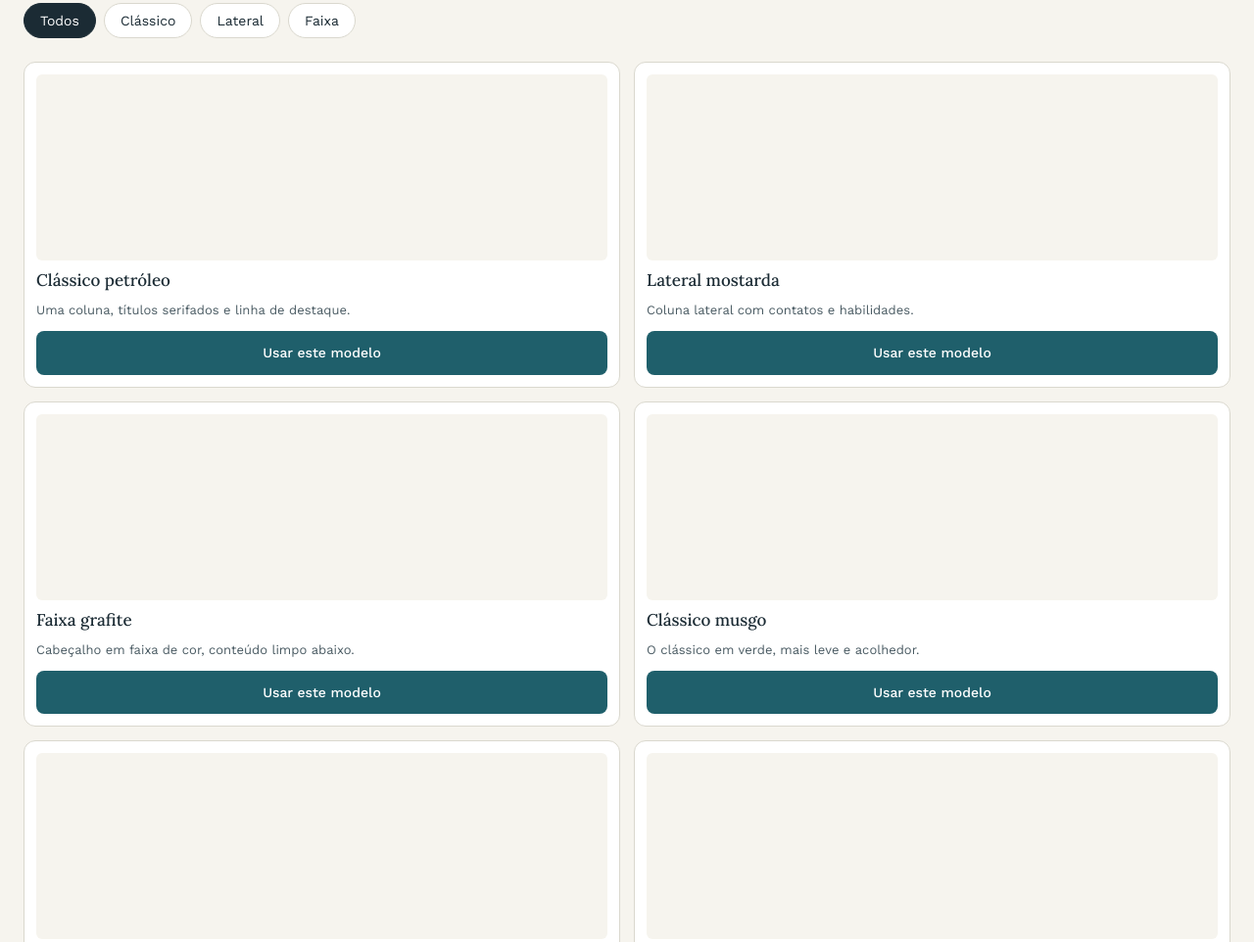
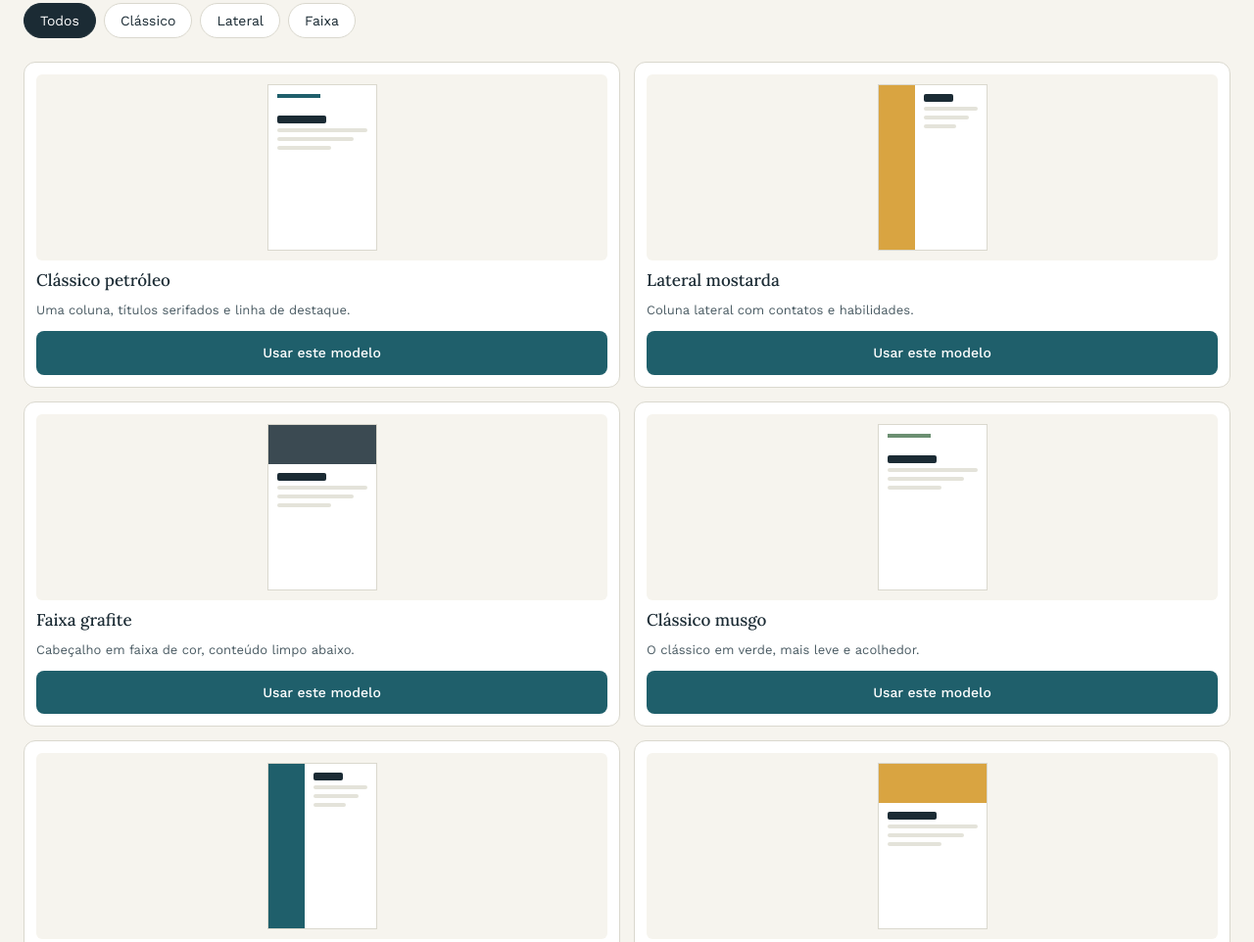
Before and after one commit to nathaliadebona/cvfacil, a plain HTML site: page modelos.html in a window 1280 px wide. Shown: the part 221-1183 px from the top of the page at 98% size. Drawn offline with nearby package versions, Linux system fonts and the light colour scheme.

Commit message:
style: adiciona miniaturas dos modelos em CSS
Cria as cores de tema por data-tema no estilo geral e desenha as miniaturas dos modelos com a mesma estrutura de HTML, variando o layout por data-tipo e a cor por data-tema.

```diff
--- a/css/modelos.css
+++ b/css/modelos.css
@@ -63,7 +63,10 @@ main {
 }
 
 .miniatura {
+    display: flex;
+    justify-content: center;
     height: 11.875rem;
+    padding: 0.625rem;
     border-radius: 0.375rem;
     background-color: var(--cor-fundo);
 }
@@ -72,3 +75,71 @@ main {
     padding: 0.6875rem 0.5rem;
     font-size: 0.875rem;
 }
+
+.folha {
+    display: flex;
+    width: 7rem;
+    height: 100%;
+    border: 0.0625rem solid var(--cor-borda);
+    background-color: #fff;
+    overflow: hidden;
+}
+
+.destaque {
+    background-color: var(--cor-tema);
+}
+
+.conteudo {
+    display: flex;
+    flex-direction: column;
+    flex: 1;
+    gap: 0.3125rem;
+    padding: 0.5625rem;
+}
+
+.conteudo span {
+    display: block;
+    height: 0.25rem;
+    border-radius: 0.125rem;
+    background-color: #E4E3DA;
+}
+
+.conteudo span:first-child {
+    height: 0.5rem;
+    width: 55%;
+    background-color: var(--cor-texto);
+}
+
+.conteudo span:nth-child(3) {
+    width: 85%;
+}
+
+.conteudo span:nth-child(4) {
+    width: 60%;
+}
+
+.modelo-card[data-tipo="faixa"] .folha {
+    flex-direction: column;
+}
+
+.modelo-card[data-tipo="faixa"] .destaque {
+    height: 2.5rem;
+}
+
+.modelo-card[data-tipo="lateral"] .folha {
+    flex-direction: row;
+}
+
+.modelo-card[data-tipo="lateral"] .destaque {
+    width: 34%;
+}
+
+.modelo-card[data-tipo="classico"] .folha {
+    flex-direction: column;
+}
+
+.modelo-card[data-tipo="classico"] .destaque {
+    height: 0.25rem;
+    width: 40%;
+    margin: 0.5625rem 0 0.5625rem 0.5625rem;
+}
--- a/css/style.css
+++ b/css/style.css
@@ -9,6 +9,22 @@
 
     --fonte-titulo: 'Lora', serif;
     --fonte-corpo: 'Work Sans', sans-serif;
+}
+
+[data-tema="petroleo"] {
+    --cor-tema: #1F5F6B;
+}
+
+[data-tema="mostarda"] {
+    --cor-tema: #D9A441;
+}
+
+[data-tema="grafite"] {
+    --cor-tema: #3B4A52;
+}
+
+[data-tema="musgo"] {
+    --cor-tema: #6B8F71;
 }
 
 * {
--- a/modelos.html
+++ b/modelos.html
@@ -49,8 +49,18 @@
 
         <ul class="modelos-opcoes">
             <li>
-                <article class="modelo-card" data-tipo="classico">
-                    <div class="miniatura"></div>
+                <article class="modelo-card" data-tipo="classico" data-tema="petroleo">
+                    <div class="miniatura">
+                        <div class="folha">
+                            <div class="destaque"></div>
+                            <div class="conteudo">
+                                <span></span>
+                                <span></span>
+                                <span></span>
+                                <span></span>
+                            </div>
+                        </div>
+                    </div>
                     <h2>Clássico petróleo</h2>
                     <p>Uma coluna, títulos serifados e linha de destaque.</p>
                     <a href="editor.html" class="botao-principal">Usar este modelo</a>
@@ -58,8 +68,18 @@
             </li>
 
             <li>
-                <article class="modelo-card" data-tipo="lateral">
-                    <div class="miniatura"></div>
+                <article class="modelo-card" data-tipo="lateral" data-tema="mostarda">
+                    <div class="miniatura">
+                        <div class="folha">
+                            <div class="destaque"></div>
+                            <div class="conteudo">
+                                <span></span>
+                                <span></span>
+                                <span></span>
+                                <span></span>
+                            </div>
+                        </div>
+                    </div>
                     <h2>Lateral mostarda</h2>
                     <p>Coluna lateral com contatos e habilidades.</p>
                     <a href="editor.html" class="botao-principal">Usar este modelo</a>
@@ -67,8 +87,18 @@
             </li>
 
             <li>
-                <article class="modelo-card" data-tipo="faixa">
-                    <div class="miniatura"></div>
+                <article class="modelo-card" data-tipo="faixa" data-tema="grafite">
+                    <div class="miniatura">
+                        <div class="folha">
+                            <div class="destaque"></div>
+                            <div class="conteudo">
+                                <span></span>
+                                <span></span>
+                                <span></span>
+                                <span></span>
+                            </div>
+                        </div>
+                    </div>
                     <h2>Faixa grafite</h2>
                     <p>Cabeçalho em faixa de cor, conteúdo limpo abaixo.</p>
                     <a href="editor.html" class="botao-principal">Usar este modelo</a>
@@ -76,8 +106,18 @@
             </li>
 
             <li>
-                <article class="modelo-card" data-tipo="classico">
-                    <div class="miniatura"></div>
+                <article class="modelo-card" data-tipo="classico" data-tema="musgo">
+                    <div class="miniatura">
+                        <div class="folha">
+                            <div class="destaque"></div>
+                            <div class="conteudo">
+                                <span></span>
+                                <span></span>
+                                <span></span>
+                                <span></span>
+                            </div>
+                        </div>
+                    </div>
                     <h2>Clássico musgo</h2>
                     <p>O clássico em verde, mais leve e acolhedor.</p>
                     <a href="editor.html" class="botao-principal">Usar este modelo</a>
@@ -85,8 +125,18 @@
             </li>
 
             <li>
-                <article class="modelo-card" data-tipo="lateral">
-                    <div class="miniatura"></div>
+                <article class="modelo-card" data-tipo="lateral" data-tema="petroleo">
+                    <div class="miniatura">
+                        <div class="folha">
+                            <div class="destaque"></div>
+                            <div class="conteudo">
+                                <span></span>
+                                <span></span>
+                                <span></span>
+                                <span></span>
+                            </div>
+                        </div>
+                    </div>
                     <h2>Lateral petróleo</h2>
                     <p>Coluna lateral em petróleo, ótima para muitas habilidades.</p>
                     <a href="editor.html" class="botao-principal">Usar este modelo</a>
@@ -94,8 +144,18 @@
             </li>
 
             <li>
-                <article class="modelo-card" data-tipo="faixa">
-                    <div class="miniatura"></div>
+                <article class="modelo-card" data-tipo="faixa" data-tema="mostarda">
+                    <div class="miniatura">
+                        <div class="folha">
+                            <div class="destaque"></div>
+                            <div class="conteudo">
+                                <span></span>
+                                <span></span>
+                                <span></span>
+                                <span></span>
+                            </div>
+                        </div>
+                    </div>
                     <h2>Faixa mostarda</h2>
                     <p>Faixa quente no topo, para dar um ar mais criativo.</p>
                     <a href="editor.html" class="botao-principal">Usar este modelo</a>
```
